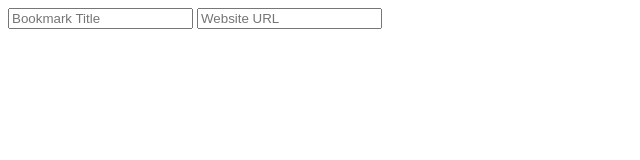
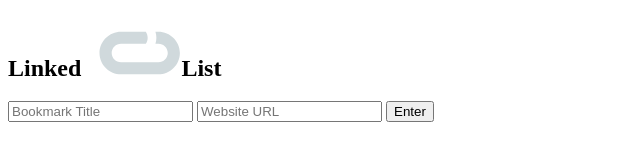
Before and after one commit to codexguajil/linked-list-2, a plain HTML site: page index.html in a window 1280 px wide. Shown: the whole page, without its empty margins (0-640 px from the left). Drawn offline with Linux system fonts and the light colour scheme.

Commit message:
Add bookmark button and h1 w/logo

```diff
--- a/index.html
+++ b/index.html
@@ -6,9 +6,11 @@
 </head>
 <body>
   <section class="section-left">
+    <h1>Linked<img src="images/linked-list-logo.svg" width="100px">List</h1>
     <form>
       <input type="text" placeholder="Bookmark Title" id="bookmark-title" aria-required="true">
       <input type="url" placeholder="Website URL" id="bookmark-url" aria-required="true">
+      <button class="enter-button">Enter</button>
     </form>
   </section>
   <section class="section-right">
```
Also changed, not shown: images/linked-list-logo.svg (added), 1 other file.
